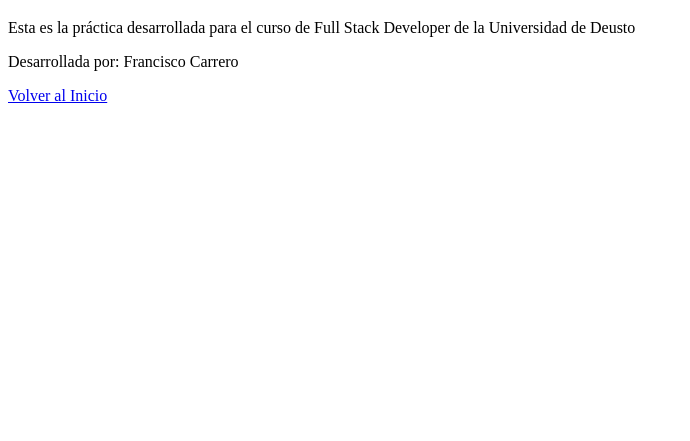
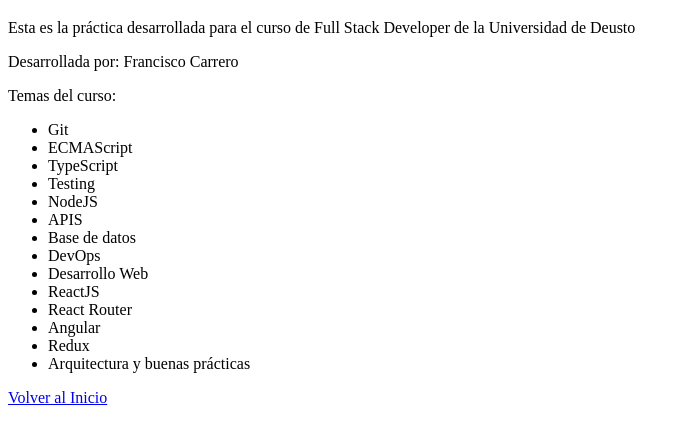
Before and after one commit to paco-cv/evaluacion-devops, a website: page public/about.html in a window 1280 px wide. Shown: the part 61-502 px from the top of the page, without its empty margins (0-690 px from the left). Drawn offline with Linux system fonts and the light colour scheme.

Commit message:
v1.3
Se añade una lista de temas a la vista about.html

```diff
--- a/public/about.html
+++ b/public/about.html
@@ -8,6 +8,24 @@
   <h1>Sobre Nosotros</h1>
   <p>Esta es la práctica desarrollada para el curso de Full Stack Developer de la Universidad de Deusto</p>
   <p>Desarrollada por: Francisco Carrero</p>
+  <p>Temas del curso:</p>
+  <ul>
+    <li>Git</li>
+    <li>ECMAScript</li>
+    <li>TypeScript</li>
+    <li>Testing</li>
+    <li>NodeJS</li>
+    <li>APIS</li>
+    <li>Base de datos</li>
+    <li>DevOps</li>
+    <li>Desarrollo Web</li>
+    <li>ReactJS</li>
+    <li>React Router</li>
+    <li>Angular</li>
+    <li>Redux</li>
+    <li>Arquitectura y buenas prácticas</li>
+
+  </ul>
   <a href="/">Volver al Inicio</a>
 </body>
 </html>
```
